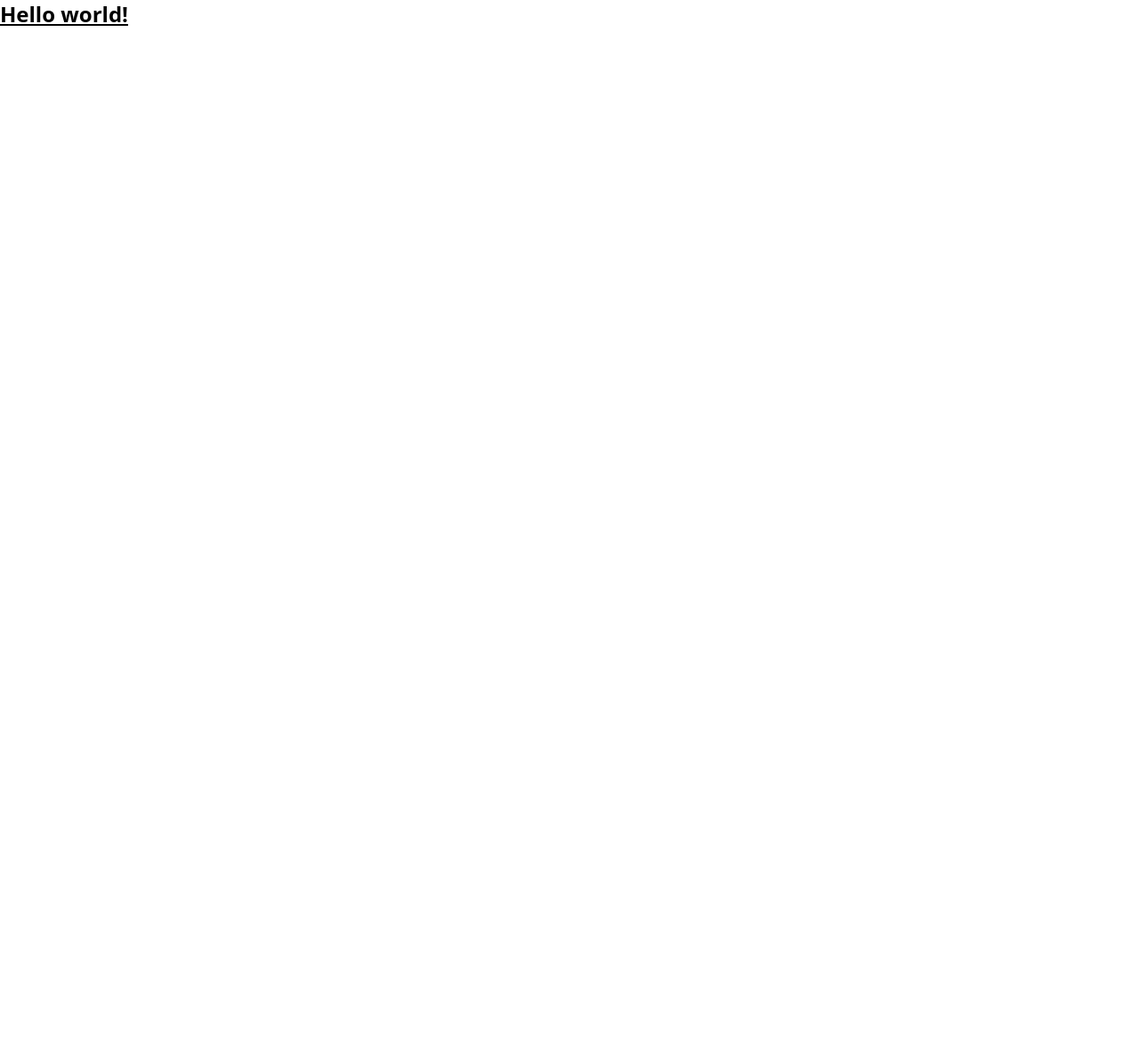
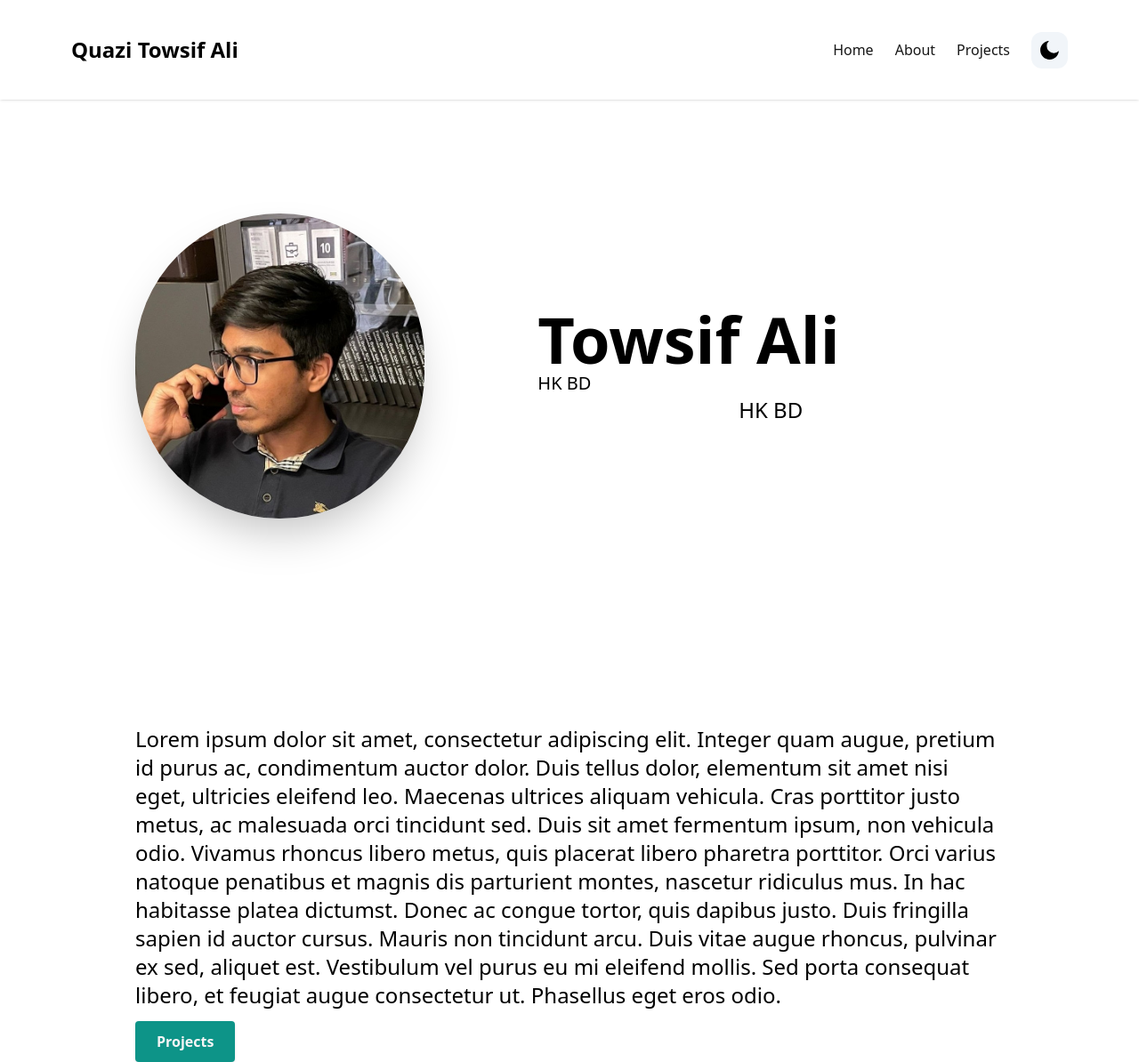
Before and after one commit to towsifali/Portfolio, a Next.js app: page / in a window 1280 px wide. Shown: the whole page at 89% size. Before the commit the page ends 800 px from the top, so only its background shows below. Built offline with nearby package versions, Linux system fonts and the light colour scheme.

Commit message:
Navabar Done

```diff
--- a/app/head.tsx
+++ b/app/head.tsx
@@ -1,7 +1,7 @@
 export default function Head() {
   return (
     <>
-      <title>Create Next App</title>
+      <title>Towsif Ali</title>
       <meta content="width=device-width, initial-scale=1" name="viewport" />
       <meta name="description" content="Generated by create next app" />
       <link rel="icon" href="/favicon.ico" />
--- a/app/layout.tsx
+++ b/app/layout.tsx
@@ -1,4 +1,7 @@
+"use client"
 import '../styles/globals.css'
+import Navbar from '@/components/Navbar'
+import { ThemeProvider } from 'next-themes'
 
 export default function RootLayout({
   children,
@@ -12,7 +15,12 @@
         head.tsx. Find out more at https://beta.nextjs.org/docs/api-reference/file-conventions/head
       */}
       <head />
-      <body>{children}</body>
+      <body className='dark:bg-stone-900'>
+        <ThemeProvider enableSystem={true} attribute="class">
+          <Navbar/>
+          {children}
+        </ThemeProvider>
+      </body>
     </html>
   )
 }
--- a/app/page.tsx
+++ b/app/page.tsx
@@ -1,8 +1,9 @@
+import HeroSection from "@/components/HeroSection"
 
 export default function Home() {
   return (
-    <h1 className="text-2xl font-bold underline">
-      Hello world!
-    </h1>
+    <main className="mx-auto mx-w-3xl px-4 sm:px-6 md:max-w-5xl">
+      <HeroSection/>
+    </main>
   )
 }
--- /dev/null
+++ b/components/HeroSection.tsx
@@ -0,0 +1,45 @@
+"use client"
+import React from 'react'
+import Image from 'next/image'
+import {Link} from 'react-scroll/modules'
+
+export default function HeroSection () {
+  return (
+    <section id="home">
+        <div className="flex flex-col text-center items-center justify-center animate-fadeIn animation-delay-2 my-10 py-16 sm:py-32 md:py-48 md:flex-row md:space-x-4 md:text-left">
+            <div className='md:mt-2 md:w-1/2'>
+                <Image className='rounded-full shadow-2xl' src="/headshot.jpg" alt="Picture" width={325} height={325}/>
+            </div>
+            <div className="md:mt-2 md:w-3/5">
+                <h1 className="text-4xl font-bold mt-6 md:mt-0 md:text-7xl">Towsif Ali</h1>
+                <p className='flex flex-col items-left justify-center text-centers text-xs md:text-xl'>HK BD</p>
+                <p className='flex items-center justify-center text-center text-xl md:text-2xl'>HK BD</p>
+            </div>
+        </div>
+        <div>
+            <p className="text-lg mt-4 mb-6 md:text-2xl">Lorem ipsum dolor sit amet, consectetur adipiscing elit.
+                    Integer quam augue, pretium id purus ac, condimentum auctor dolor. Duis tellus dolor,
+                    elementum sit amet nisi eget, ultricies eleifend leo. Maecenas ultrices aliquam vehicula.
+                    Cras porttitor justo metus, ac malesuada orci tincidunt sed. Duis sit amet fermentum ipsum,
+                    non vehicula odio. Vivamus rhoncus libero metus, quis placerat libero pharetra porttitor.
+                    Orci varius natoque penatibus et magnis dis parturient montes, nascetur ridiculus mus.
+                    In hac habitasse platea dictumst. Donec ac congue tortor, quis dapibus justo. Duis fringilla
+                    sapien id auctor cursus. Mauris non tincidunt arcu. Duis vitae augue rhoncus, pulvinar ex sed,
+                    aliquet est. Vestibulum vel purus eu mi eleifend mollis. Sed porta consequat libero, et feugiat
+                    augue consectetur ut. Phasellus eget eros odio.
+            </p>
+            <Link
+                    to="projects"
+                    className="text-neutral-100 font-semibold px-6 py-3 bg-teal-600 rounded shadow hover:bg-teal-700"
+                    activeClass="active"
+                    spy={true}
+                    smooth={true}
+                    offset={-100}
+                    duration={500}
+                >
+                    Projects
+                </Link>
+        </div>
+    </section>
+  )
+}
--- /dev/null
+++ b/components/Navbar.tsx
@@ -0,0 +1,91 @@
+"use client"
+import React, {useState} from 'react'
+import { Link } from "react-scroll/modules"
+import { usePathname } from "next/navigation"
+import { useTheme } from 'next-themes'
+import {RiMoonFill, RiSunLine} from "react-icons/ri"
+import {IoMdMenu, IoMdClose} from "react-icons/io"
+
+interface NavItem {
+    label: string
+    page: string
+}
+
+const NAV_ITEMS: Array<NavItem> = [
+    {
+        label: "Home",
+        page: "home",
+    },
+    {
+        label: "About",
+        page: "about",
+    },
+    {
+        label: "Projects",
+        page: "projects",
+    },
+]
+
+export default function Navbar() {
+    const { systemTheme, theme, setTheme } = useTheme()
+    const currentTheme = theme === "system" ? systemTheme : theme
+    const pathname = usePathname()
+    const [navbar, setNavbar] = useState(false)
+    return (
+        <header className="w-full mx-auto  px-4 sm:px-20 fixed top-0 z-50 shadow bg-white dark:bg-stone-900 dark:border-b dark:border-stone-600">
+            <div className='justify-between md:items-center md:flex'>
+                <div>
+                    <div className="flex items-center justify-between py-3 md:py-5 md:block">
+                        <div className='md:py-5 md:block'>
+                            <h2 className='text-2xl font-bold'>Quazi Towsif Ali</h2>
+                        </div>
+                    </div>
+                    <div className='md:hidden'>
+                        <button onClick={() => setNavbar(!navbar)}>
+                            {navbar ? <IoMdClose/> : <IoMdMenu size ={30}/>}
+                        </button>
+                    </div>
+                </div>
+                <div>
+                    <div className={`flex-1 justify-self-center pb-3 mt-8 md:block md:pb-0 md:mt-0 ${
+                navbar ? "block" : "hidden"}`}>
+                        <div className='items-center justify-center space-y-8 md:flex md:space-x-6 md:space-y-0'>
+                            {NAV_ITEMS.map((item,idx) => {
+                                return (
+                                    <Link
+                                        key={idx}
+                                        to={item.page}
+                                        className={
+                                        "block lg:inline-block text-neutral-900  hover:text-neutral-500 dark:text-neutral-100"
+                                        }
+                                        activeClass="active"
+                                        spy={true}
+                                        smooth={true}
+                                        offset={-100}
+                                        duration={500}
+                                        onClick={() => setNavbar(!navbar)}
+                                    >
+                                        {item.label}
+                                    </Link>
+                                )
+                            })}
+                            {currentTheme === "dark"?(
+                                <button
+                                onClick={() => setTheme("light")}
+                                className='bg-slate-100 p-2 rounded-xl'>
+                                    <RiSunLine size={25} color="black"/>
+                                </button>
+                            ) : (
+                                <button
+                                onClick={() => setTheme("dark")}
+                                className='bg-slate-100 p-2 rounded-xl'>
+                                    <RiMoonFill size={25}/>
+                                </button>
+                            )}
+                        </div>
+                    </div>
+                </div>
+            </div>
+        </header>
+    )
+}
```
Also changed, not shown: public/headshot.jpg (added).
